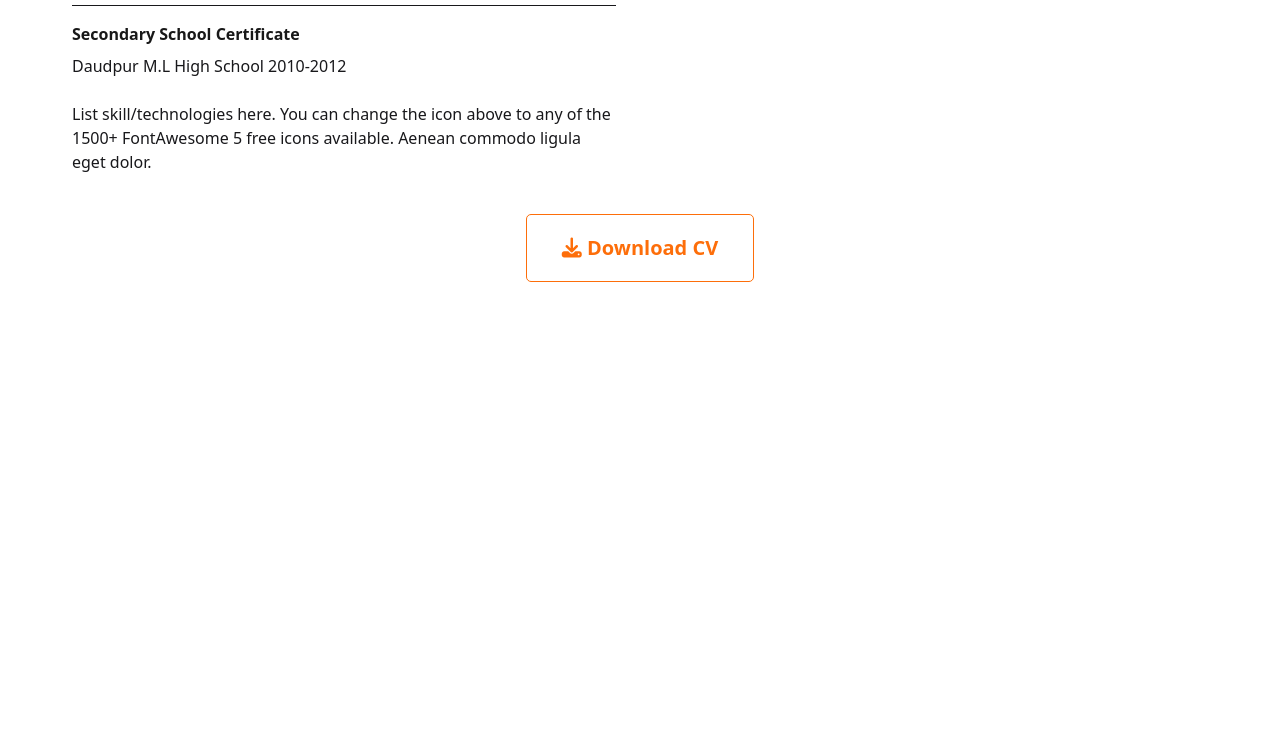
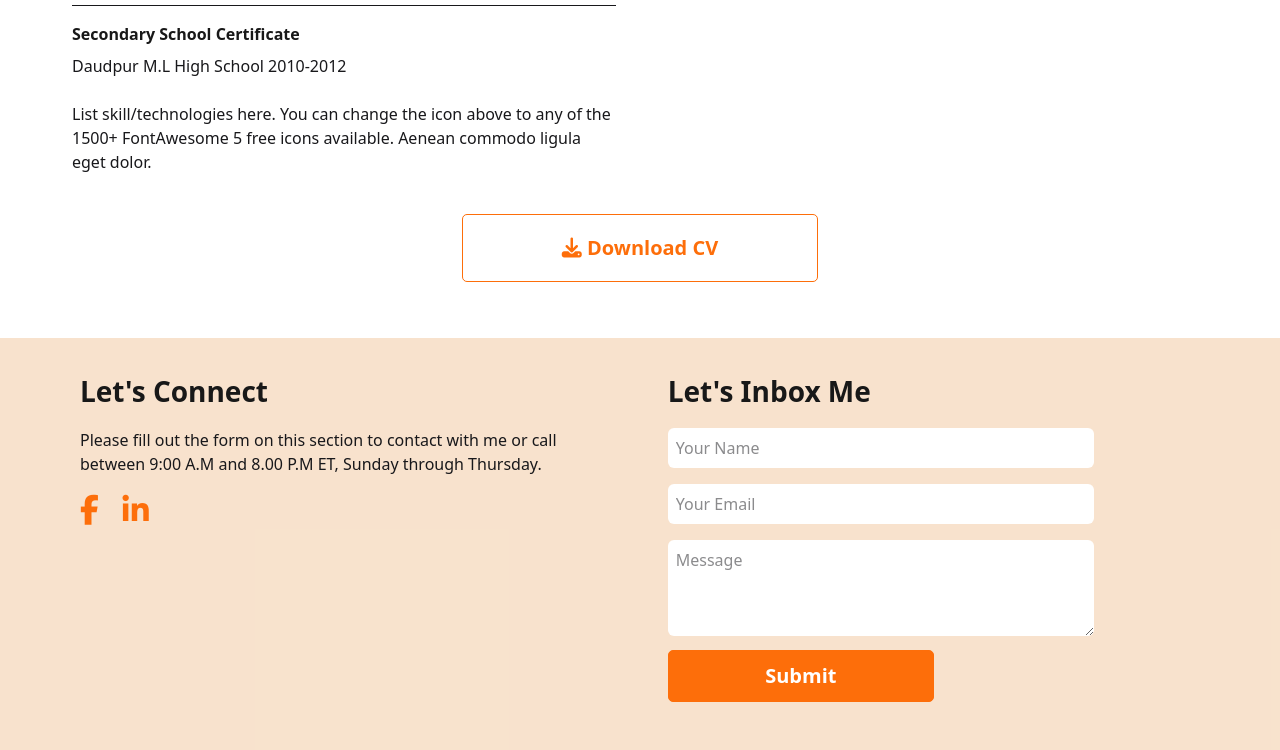
Before and after one commit to mahmud819/portfolio-repo, a plain HTML site: page index.html in a window 1280 px wide. Shown: the part 2774-3524 px from the top of the page. Before the commit the page ends 3112 px from the top, so only its background shows below. Drawn offline with nearby package versions, Linux system fonts and the light colour scheme.

Commit message:
footer section responsive completed

```diff
--- a/index.html
+++ b/index.html
@@ -304,7 +304,7 @@
 
         <!-- download button -->
         <div class="flex justify-center items-center py-6">
-          <button class="btn-secondary">
+          <button class="w-[90%] lg:w-[30%] btn-secondary">
             <i class="fa-solid fa-download"></i> Download CV
           </button>
         </div>
@@ -314,11 +314,11 @@
 
     <!-- footer section html -->
 
-    <section id="footer" class="hidden footer-section bg-[#f7ddc3d4]">
+    <section id="footer" class="footer-section bg-[#f7ddc3d4]">
       <!-- footer main div -->
-       <div class="px-16 py-8 flex justify-between">
+       <div class=" lg:px-16 py-8 flex flex-col lg:flex-row lg:justify-between">
         <!-- footer logo div-->
-         <div>
+         <div class="px-4 text-center lg:text-left">
           <h1 class="secondary-title">Let's Connect</h1>
           <p class="py-4">Please fill out the form on this section to contact with me or call between 9:00 A.M and 8.00 P.M ET, Sunday through Thursday.</p>
           <!-- icons div -->
@@ -329,13 +329,13 @@
          </div>
 
          <!-- footer form div -->
-          <div class="px-4 ml-8">
+          <div class=" px-4 text-center mt-4 lg:mt-0 lg:text-left lg:ml-8">
             <h1 class="secondary-title">Let's Inbox Me</h1>
             <form class="py-4" action="">
-                <input class="w-[80%] bg-[#fff] py-2 px-2 border-none rounded-md outline-none" type="text" name="" id="" placeholder="Your Name">
-                <input class="w-[80%] bg-[#fff] py-2 px-2 border-none rounded-md outline-none my-4" type="email" name="" id="" placeholder="Your Email">
-                <textarea class="w-[80%] bg-[#fff] h-24 py-2 px-2 border-none rounded-md outline-none" name="" id="" cols="30" rows="20" placeholder="Message"></textarea>
-                <input class="btn-primary" type="submit" value="Submit">
+                <input class="w-[90%] lg:w-[80%] bg-[#fff] py-2 px-2 border-none rounded-md outline-none" type="text" name="" id="" placeholder="Your Name">
+                <input class="w-[90%] lg:w-[80%] bg-[#fff] py-2 px-2 border-none rounded-md outline-none my-4" type="email" name="" id="" placeholder="Your Email">
+                <textarea class="w-[90%] lg:w-[80%] bg-[#fff] h-24 py-2 px-2 border-none rounded-md outline-none" name="" id="" cols="30" rows="20" placeholder="Message"></textarea>
+                <input class="w-[90%] lg:w-[50%] btn-primary mt-4 lg:mt-2" type="submit" value="Submit">
             </form>
           </div>
 
--- a/style.css
+++ b/style.css
@@ -33,8 +33,9 @@
     border-radius: 5px;
     /* margin-top: 10px; */
 }
-  @media screen and (max-width:330px) {
+  @media screen and (max-width:640px) {
     .btn-primary{
+    /* width: 90%; */
     font-size: 15px;
     padding: 10px 20px;
     border-radius: 5px;
```
